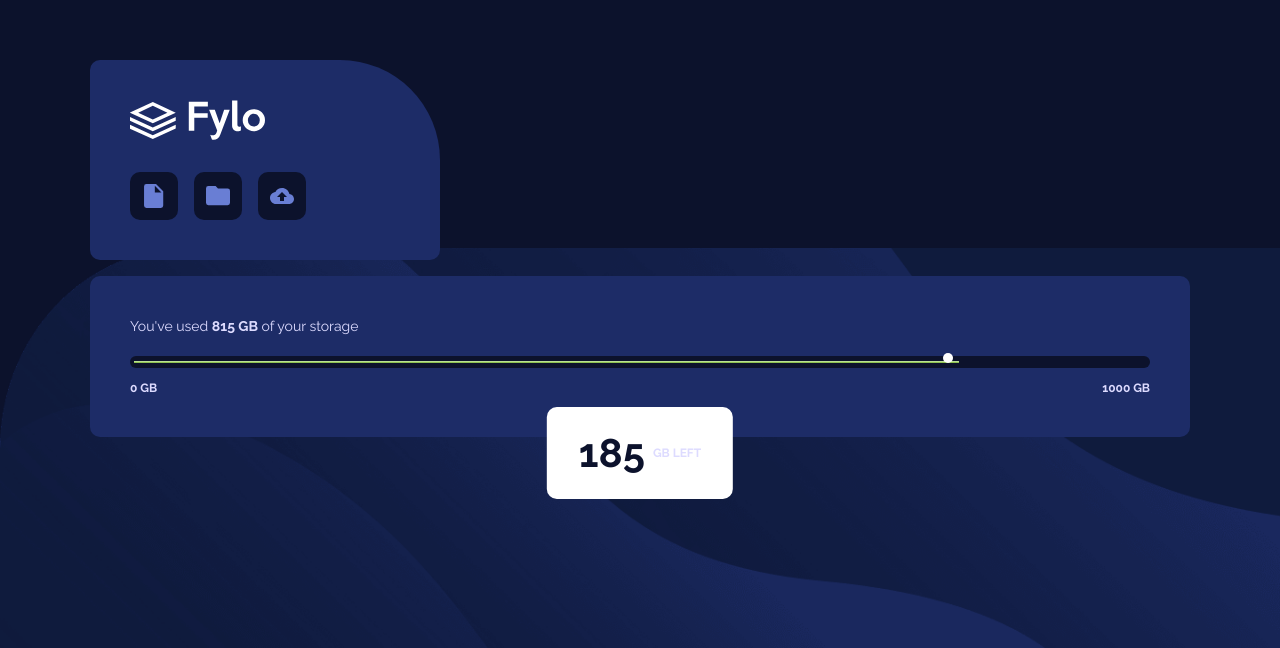
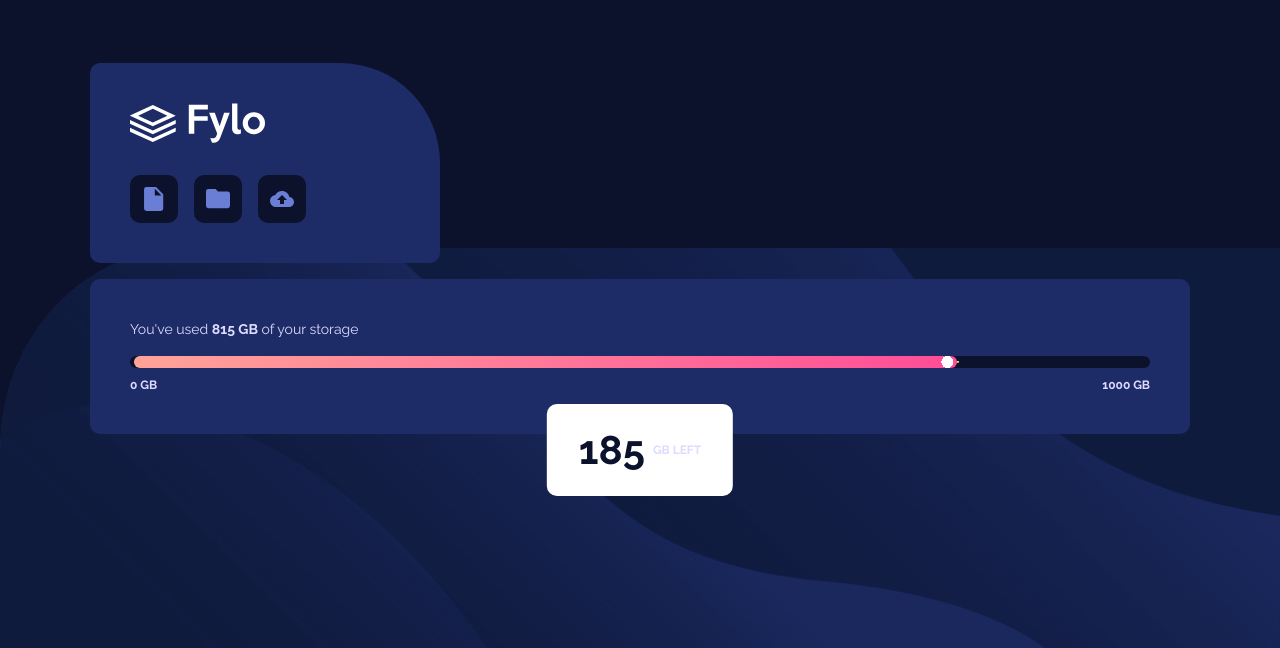
Before and after one commit to FraCav99/fylo-data-storage-component-fm, a website built with Vite: page index.html in a window 1280 px wide. Shown: the part 152-800 px from the top of the page. Built offline with nearby package versions, Linux system fonts and the light colour scheme.

Commit message:
all: changed markup, logic and styles to dynamically update the bar

```diff
--- a/index.html
+++ b/index.html
@@ -47,8 +47,9 @@
         <p class="full">You've used <span class="extrabold uppercase">815 gb</span> of your storage</p>
 
         <div class="full extrabold uppercase meter-gauge">
-          <div class="meter-wrapper" id="meter-wrapper">
+          <div class="meter-slider-wrapper">
             <meter class="full" value="815" min="0" max="1000" title="GB"></meter>
+            <div class="meter-slider" aria-hidden="true"></div>
           </div>
           <p>0 gb</p>
           <p>1000 gb</p>
--- a/src/main.js
+++ b/src/main.js
@@ -1,9 +1,19 @@
 import './style.scss'
 
-const meterWrapper = document.getElementById('meter-wrapper')
+const meter = document.querySelector("meter")
+const meterSlider = document.querySelector(".meter-slider")
 
-document.addEventListener('DOMContentLoaded', function () {
-   const meter = document.querySelector('meter')
-   const leftoverPercentage = ((meter.max - meter.value) / meter.max) * 100;
-   meterWrapper.style.setProperty('--white-circle-position', `${leftoverPercentage}%`)
-})
+function updateMeterSliderWidth() {
+   const percentage = (meter.value / meter.max) * 100
+    // Calculate the minimum percentage width based on the parent element's width
+    const wrapperWidth = meterSlider.parentElement.clientWidth;
+    const minWidthPercentage = (20 / wrapperWidth) * 100;
+
+    // Ensure the percentage is at least the minimum width percentage
+    const finalPercentage = Math.max(percentage, minWidthPercentage);
+
+    // Set the --slider-width CSS variable
+    meterSlider.style.setProperty('--slider-width', `${finalPercentage}%`);
+}
+
+updateMeterSliderWidth()
--- a/src/style.scss
+++ b/src/style.scss
@@ -132,6 +132,13 @@ main {
     font-size: var(--font-xs);
     position: relative;
 
+    .meter-slider-wrapper {
+      width: 100%;
+      display: grid;
+      grid-template: 1fr / 1fr;
+      align-items: center;
+    }
+
     meter {
       background: none; // Required to get rid of the default background property
       -webkit-appearance: none; // Safari
@@ -140,7 +147,29 @@ main {
       border-radius: var(--_border-radius);
       padding: 0.25rem;
       background-color: var(--blue-950);
-      position: relative;
+      grid-row: 1 / 2;
+      grid-column: 1 / 2;
+    }
+
+    .meter-slider {
+      --meter-height: 20px;
+      --meter-min-width: 20px;
+
+      grid-column: 1 / 2;
+      grid-row: 1 / 2;
+      background-image: radial-gradient(
+          circle at calc(100% - 0.6rem) center,
+          white 0%,
+          white 6px,
+          transparent 6px
+        ),
+        var(--gradient-2);
+      z-index: 1;
+      min-height: calc(var(--meter-height) - var(--spacing-100));
+      border-radius: var(--_border-radius);
+      transform: translateX(0.25rem);
+      min-width: var(--meter-min-width);
+      width: calc(var(--slider-width, 0%) - var(--spacing-100));
     }
 
     meter::-webkit-meter-bar {
@@ -151,23 +180,7 @@ main {
 
     meter::-webkit-meter-optimum-value,
     meter::-moz-meter-bar {
-      background-image: var(--gradient-2);
-      border-radius: 8px;
-    }
-
-    .meter-wrapper {
-      width: 100%;
-      position: relative;
-      &::before {
-        content: "";
-        position: absolute;
-        width: 10px;
-        height: 10px;
-        background-color: var(--white);
-        border-radius: 100%;
-        z-index: 1;
-        right: calc(var(--white-circle-position) + var(--spacing-100));
-      }
+      background: none;
     }
   }
 
```
